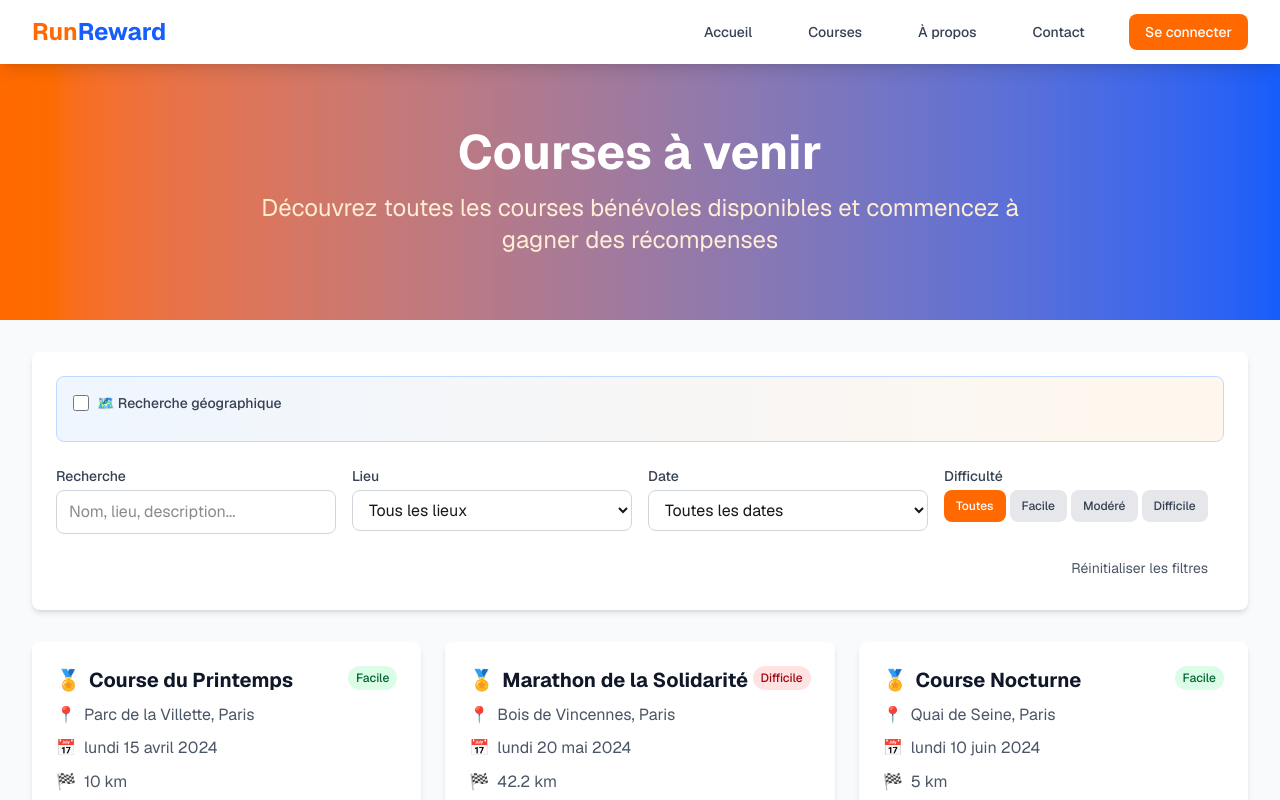
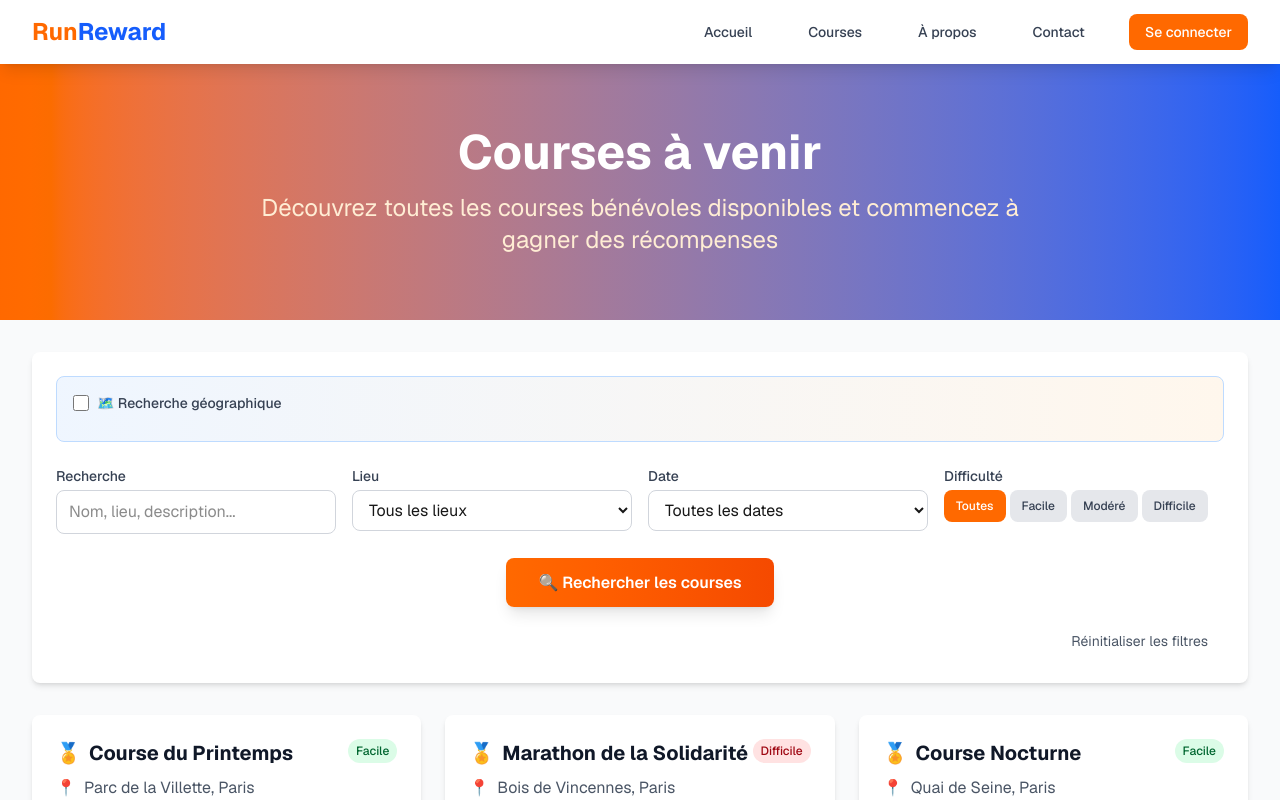
Before and after one commit to capucinewyseur/runreward-website, a Next.js app: page /courses in a window 1280 px wide. Shown: the top 800 px of the page. Built offline with nearby package versions, Linux system fonts and the light colour scheme.

Commit message:
Ajout bouton Rechercher pour activer les filtres avec animation

```diff
--- a/src/app/courses/page.tsx
+++ b/src/app/courses/page.tsx
@@ -139,6 +139,7 @@ export default function CoursesPage() {
   const [useGeoFilter, setUseGeoFilter] = useState<boolean>(false);
   const [userLocation, setUserLocation] = useState<{lat: number, lng: number} | null>(null);
   const [isLoadingLocation, setIsLoadingLocation] = useState<boolean>(false);
+  const [isSearching, setIsSearching] = useState<boolean>(false);
 
   const filteredRaces = races.filter(race => {
     const matchesSearch = race.name.toLowerCase().includes(searchTerm.toLowerCase()) ||
@@ -232,6 +233,15 @@ export default function CoursesPage() {
     { name: 'Chamonix', coordinates: { lat: 45.9237, lng: 6.8694 } },
     { name: 'Fontainebleau', coordinates: { lat: 48.4047, lng: 2.7012 } }
   ];
+
+  // Fonction pour déclencher la recherche
+  const handleSearch = () => {
+    setIsSearching(true);
+    // Simuler un délai de recherche pour l'effet visuel
+    setTimeout(() => {
+      setIsSearching(false);
+    }, 500);
+  };
 
   // Fonction pour obtenir la géolocalisation de l'utilisateur
   const getUserLocation = () => {
@@ -509,8 +519,31 @@ export default function CoursesPage() {
             </div>
           </div>
 
+          {/* Search Button */}
+          <div className="flex justify-center mt-6">
+            <button
+              onClick={handleSearch}
+              disabled={isSearching}
+              className="px-8 py-3 bg-gradient-to-r from-orange-500 to-orange-600 hover:from-orange-600 hover:to-orange-700 disabled:from-gray-400 disabled:to-gray-500 text-white font-semibold rounded-lg shadow-lg hover:shadow-xl transition-all duration-200 flex items-center gap-2"
+            >
+              {isSearching ? (
+                <>
+                  <svg className="animate-spin h-5 w-5" fill="none" viewBox="0 0 24 24">
+                    <circle className="opacity-25" cx="12" cy="12" r="10" stroke="currentColor" strokeWidth="4"></circle>
+                    <path className="opacity-75" fill="currentColor" d="M4 12a8 8 0 018-8V0C5.373 0 0 5.373 0 12h4zm2 5.291A7.962 7.962 0 014 12H0c0 3.042 1.135 5.824 3 7.938l3-2.647z"></path>
+                  </svg>
+                  Recherche en cours...
+                </>
+              ) : (
+                <>
+                  🔍 Rechercher les courses
+                </>
+              )}
+            </button>
+          </div>
+
           {/* Reset Filters */}
-          <div className="flex justify-end">
+          <div className="flex justify-end mt-4">
             <button
               onClick={() => {
                 setSearchTerm('');
@@ -521,6 +554,7 @@ export default function CoursesPage() {
                 setSelectedCity('');
                 setUserLocation(null);
                 setRadiusKm(50);
+                setIsSearching(false);
               }}
               className="px-4 py-2 text-sm text-gray-600 hover:text-orange-500 transition-colors"
             >
```
